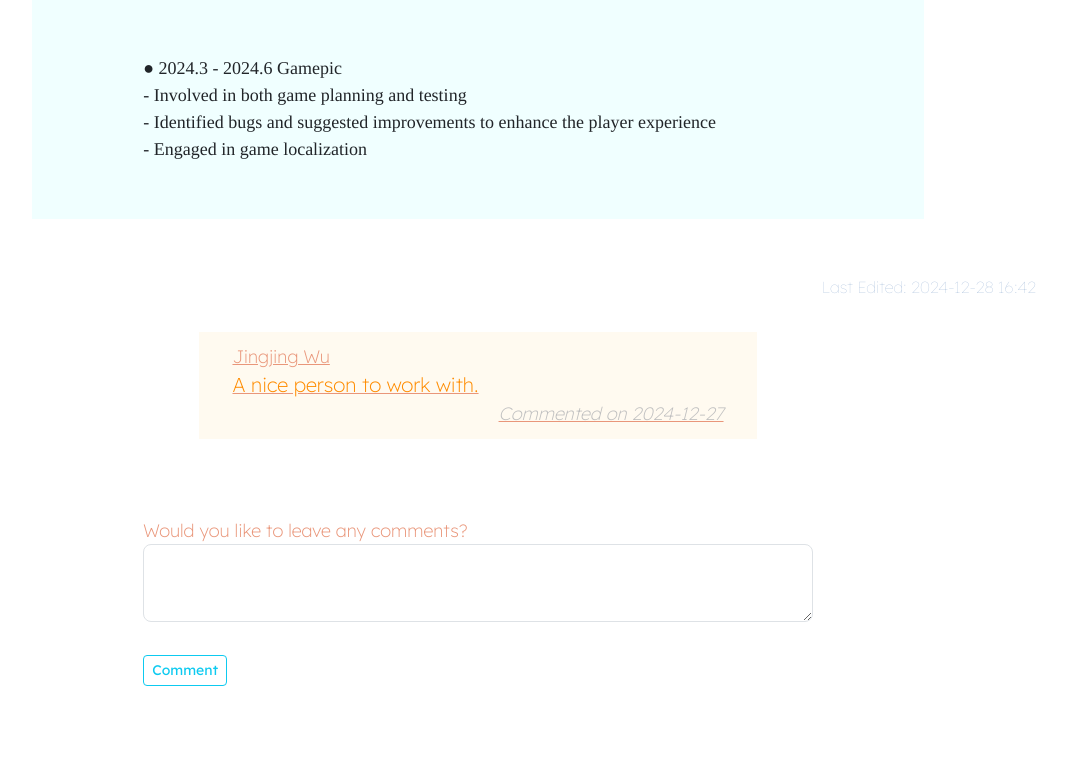
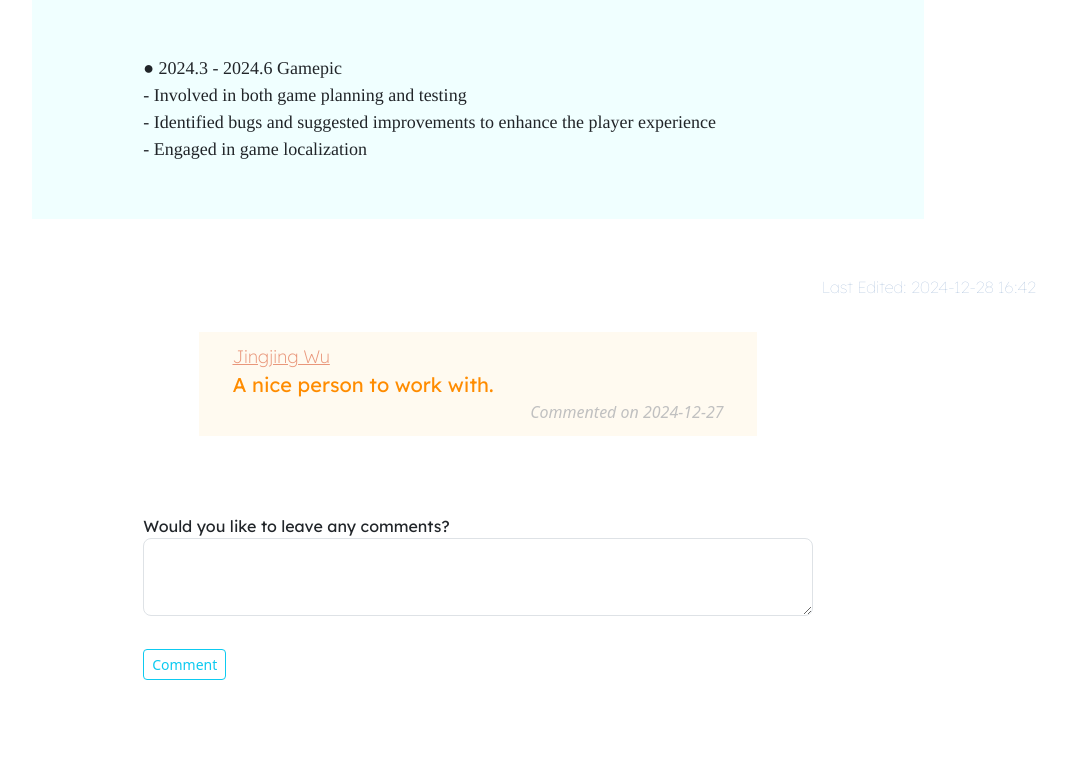
Before and after one commit to JingjingWu710/porfolio_project_with_flask2025, a Flask app: a page that uses digital_portfolio/templates/user_portfolio.html in a window 1280 px wide. Shown: the part 1752-2516 px from the top of the page, without its empty margins (162-1228 px from the left). After the commit the page ends 2432 px from the top, so only its background shows below. Run offline with Flask 3, Linux system fonts and the light colour scheme; data comes from the database, SQL or seed files in the repository; some web fonts are replaced.

Commit message:
Update user_portfolio.html

```diff
--- a/digital_portfolio/templates/user_portfolio.html
+++ b/digital_portfolio/templates/user_portfolio.html
@@ -27,7 +27,7 @@
 {% if comments %}
 {% for comment in comments %}
 <div class="comment">
-    <a href="{{ url_for('users.user_portfolio', username=comment.username) }}" class="comment_username">{{ comment.username }}</span>
+    <a href="{{ url_for('users.user_portfolio', username=comment.username) }}" class="comment_username">{{ comment.username }}</a>
     <br>
     <span class="comment_content">{{ comment.content }}</span>
     <br>
```
